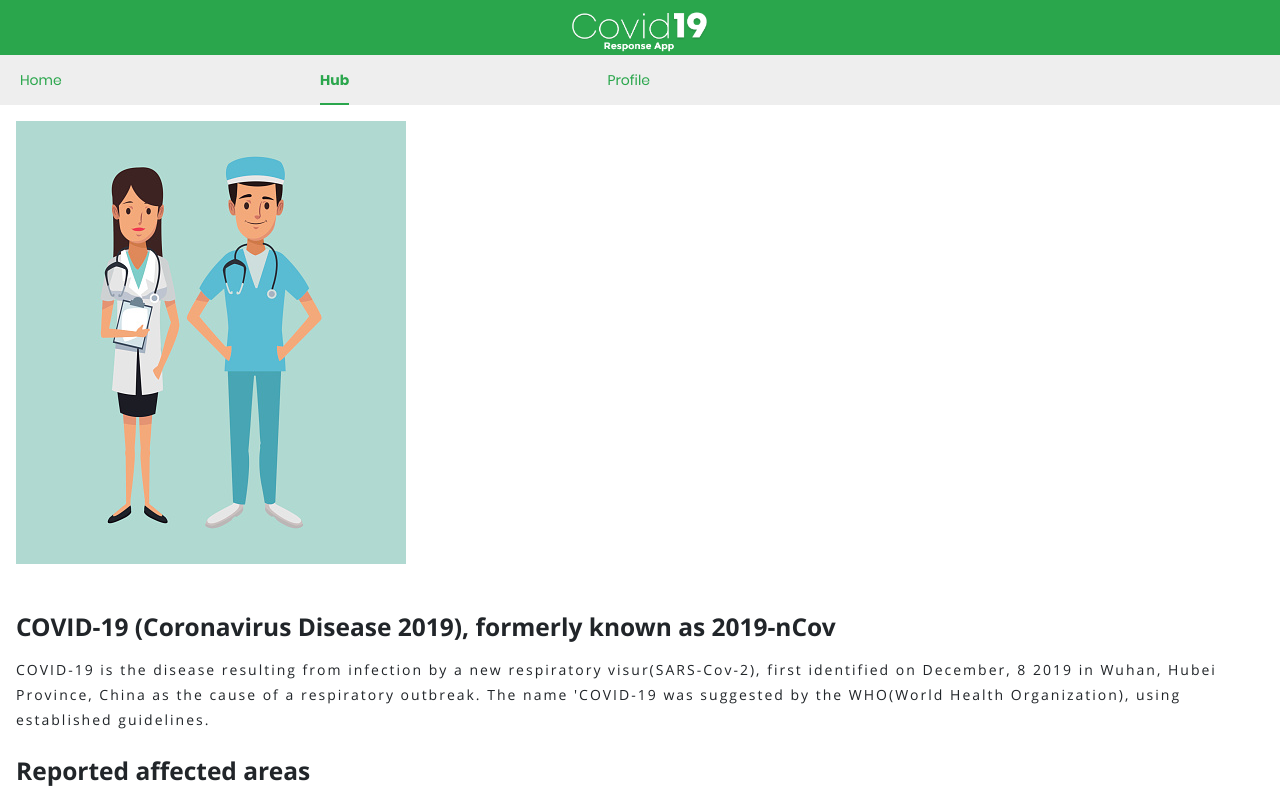
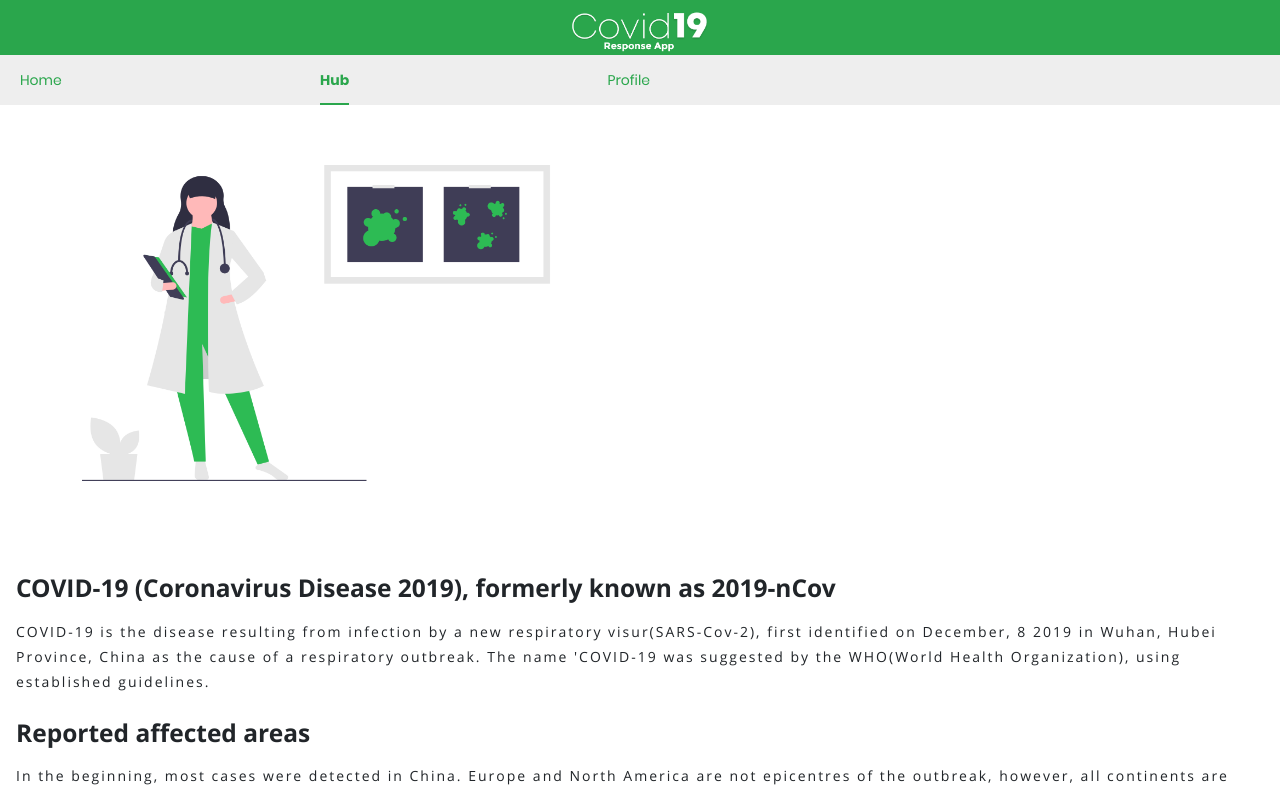
Before and after one commit to xerde/covidng-web, a React (Create React App) app: page /hub in a window 1280 px wide. Shown: the top 793 px of the page. Built offline with nearby package versions, Linux system fonts and the light colour scheme.

Commit message:
update hub link to covidng website

```diff
--- a/src/component/Hub/Hub.scss
+++ b/src/component/Hub/Hub.scss
@@ -12,6 +12,11 @@
     line-height: 40px;
   }
 
+  &-image {
+    max-width: 600px;
+    width: 100%;
+  }
+
   .info {
     max-width: 200px;
   }
--- a/src/component/Hub/index.jsx
+++ b/src/component/Hub/index.jsx
@@ -3,7 +3,7 @@ import React from 'react';
 import MainNavbar from '../../assets/components/MainNavbar';
 import MobileNavbar from '../../assets/components/MobileNavbar';
 import FormButton from '../../assets/components/FormButton';
-import doctors from '../../assets/images/doctors.jpg';
+import doctors from '../../assets/images/result.png';
 
 import './Hub.scss';
 
@@ -16,7 +16,7 @@ const Hub = props => {
         <MainNavbar page={pathname} />
       </div>
       <div className="hub-container d-flex flex-column p-3">
-        <div  className="mb-5">
+        <div  className="mb-5 hub-container-image">
           <img src={doctors} alt="doctors" />
         </div>
         <h3 className="mb-3">
@@ -134,7 +134,7 @@ const Hub = props => {
         </p>
 
         <a
-          href="https://covid19.ncdc.gov.ng/"
+          href="http://www.covidng.com/"
           className="text-white btn-mobile"
           target="_blank"
           rel="noopener noreferrer"
```
Also changed, not shown: src/assets/images/result.png (added).
